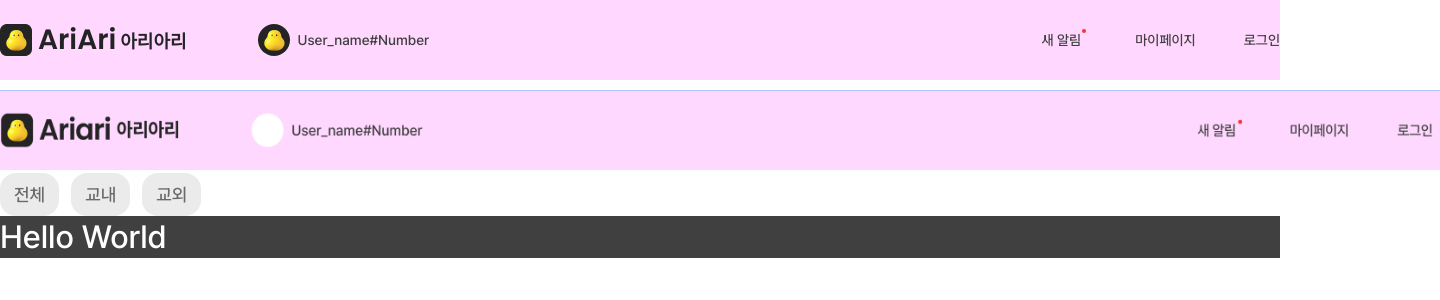
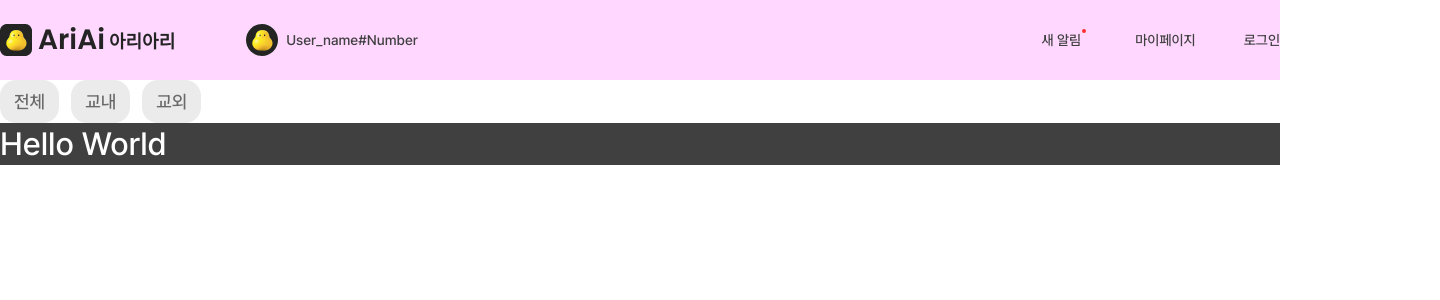
Before and after one commit to dong-ariari/frontend, a React (Vite) app: page / in a window 1280 px wide. Shown: the top 300 px of the page, 1440 px wide, since content can reach past the window. Built offline with nearby package versions, Linux system fonts and the light colour scheme.

Commit message:
feat: dummy data 삭제

```diff
--- a/src/App.jsx
+++ b/src/App.jsx
@@ -11,7 +11,6 @@ import Header from "./components/header/header.jsx";
 import Mypage from "./pages/mypage";
 import Notification from "./pages/notification";
 import dummy from "./assets/images/logo.png";
-import header from './assets/images/header.png';
 // default theme 사용법
 const Test = styled.div`
   background-color: ${(props) => props.theme.color.grey._700};
@@ -32,7 +31,6 @@ function App() {
           userName="User_name#Number"
           onLoginStateChange={(bool)=>{}}
         />
-        <img src={header} style={{width: '1440px', marginTop: '10px', height: '80px'}} alt="" />
         <ChipsComponenet data={CHIPS_DATA} />
         <Routes>
           <Route path="/" element={<Test>Hello World</Test>} />
--- a/src/components/header/header.jsx
+++ b/src/components/header/header.jsx
@@ -23,7 +23,7 @@ export default function Header({ img, userName, hasAlert, isLogedIn, onLoginStat
         <S.Wrapper>
           <S.Title onClick={()=>handleNavigate("/all")}>
             <S.Logo src={logo} />
-            <S.Eng>AriAri</S.Eng>
+            <S.Eng>AriAi</S.Eng>
             <S.Kor>아리아리</S.Kor>
           </S.Title>
 
```
Also changed, not shown: src/assets/images/header.png (deleted).
